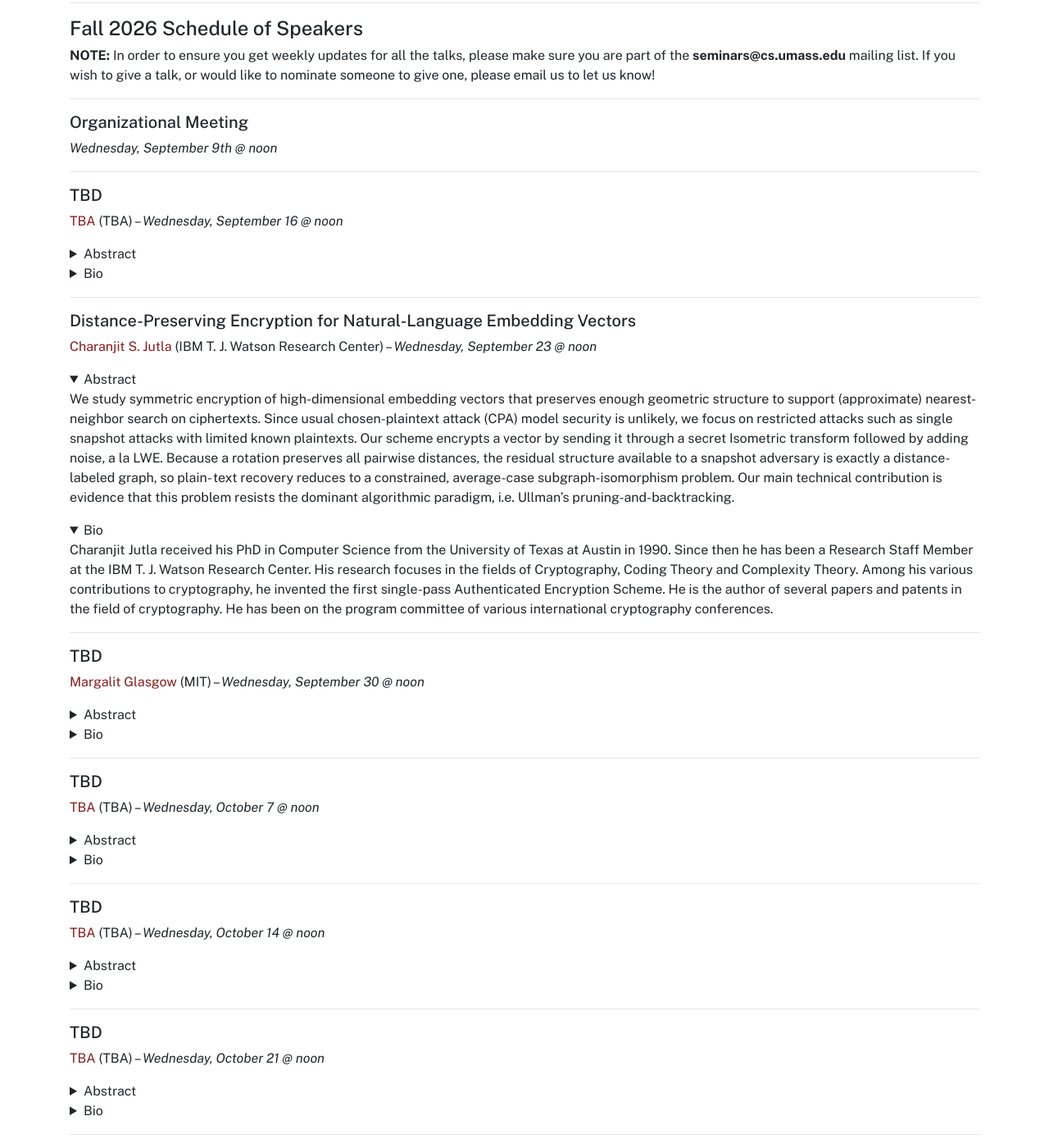
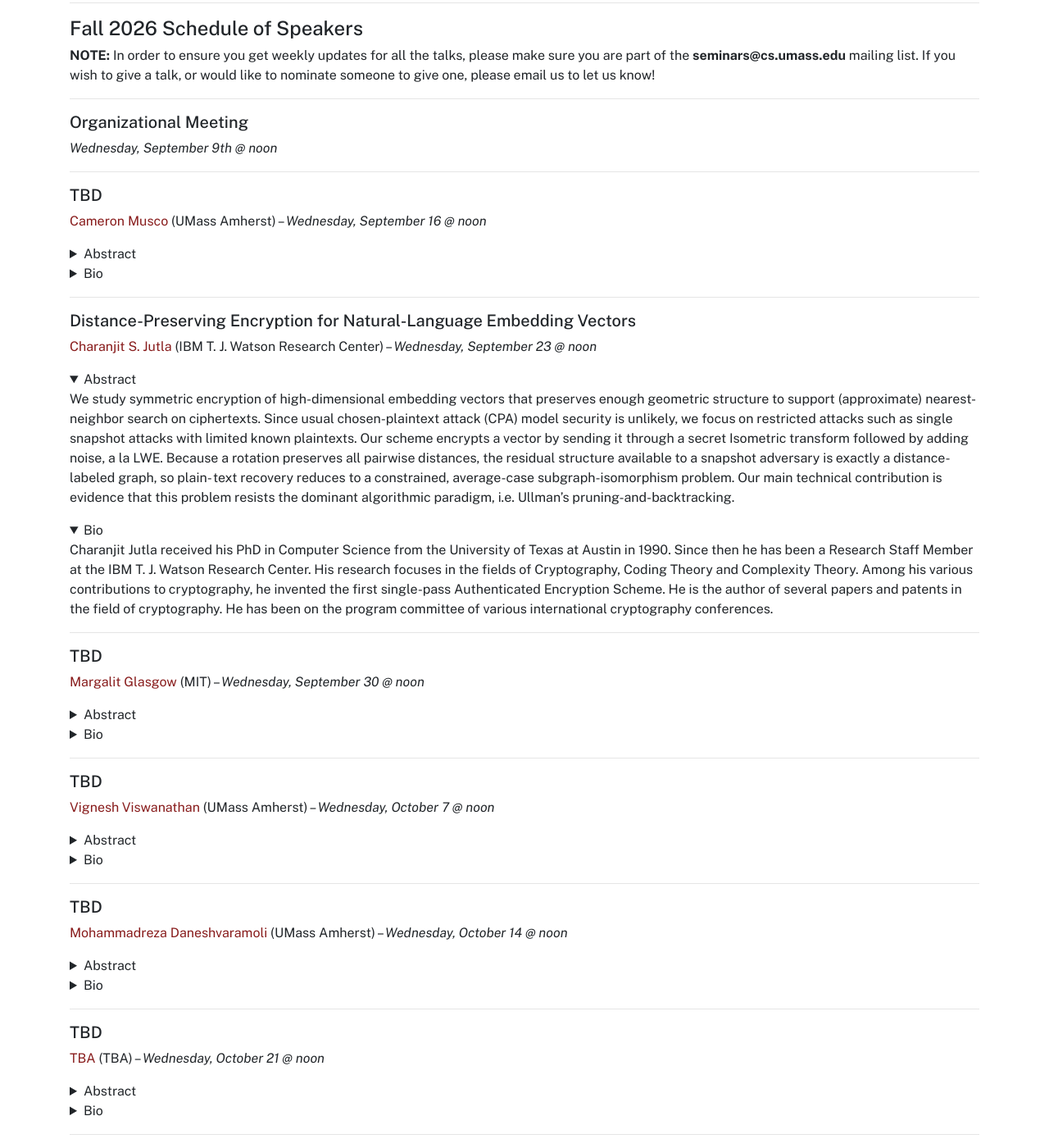
Before and after one commit to umass-theory/umass-theory.github.io, a Jekyll site: the page built from seminar.md, in a window 1280 px wide and 1400 px high, scrolled down 544 px. Shown: the whole window at 82% size. Built offline with Jekyll 4.4.1, drawn with Linux system fonts in a browser that asks for light colours.

Commit message:
Update seminar details sep 26

```diff
--- a/seminar.md
+++ b/seminar.md
@@ -21,7 +21,7 @@ Welcome to the Fall 2026 series of the **University of Massachusetts Computer Sc
 
 ##### TBD
 
-[TBA](https://groups.cs.umass.edu/theory/) (TBA) --  *Wednesday, September 16 @ noon*
+[Cameron Musco](https://people.cs.umass.edu/~cmusco/) (UMass Amherst) --  *Wednesday, September 16 @ noon*
 <details markdown="1">
 <summary>Abstract</summary>
 
@@ -83,7 +83,7 @@ Bio TBA
 
 ##### TBD
 
-[TBA](https://groups.cs.umass.edu/theory/) (TBA) --  *Wednesday, October 7 @ noon*
+[Vignesh Viswanathan](https://people.cs.umass.edu/~vviswanathan/) (UMass Amherst) --  *Wednesday, October 7 @ noon*
 <details markdown="1">
 <summary>Abstract</summary>
 
@@ -101,7 +101,7 @@ Bio TBA
 
 ##### TBD
 
-[TBA](https://groups.cs.umass.edu/theory/) (TBA) --  *Wednesday, October 14 @ noon*
+[Mohammadreza Daneshvaramoli](https://moreda-a.github.io) (UMass Amherst) --  *Wednesday, October 14 @ noon*
 <details markdown="1">
 <summary>Abstract</summary>
 
```
